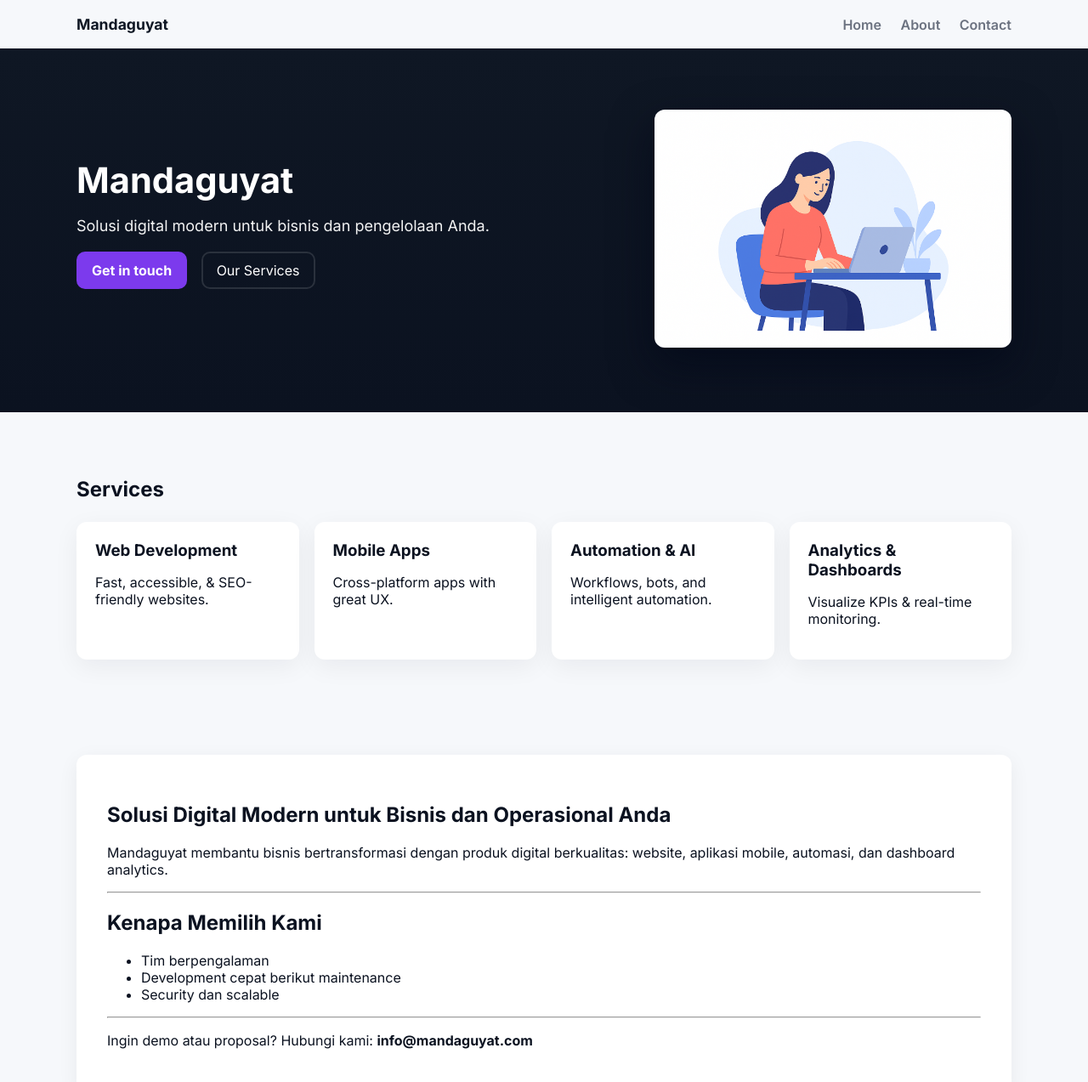
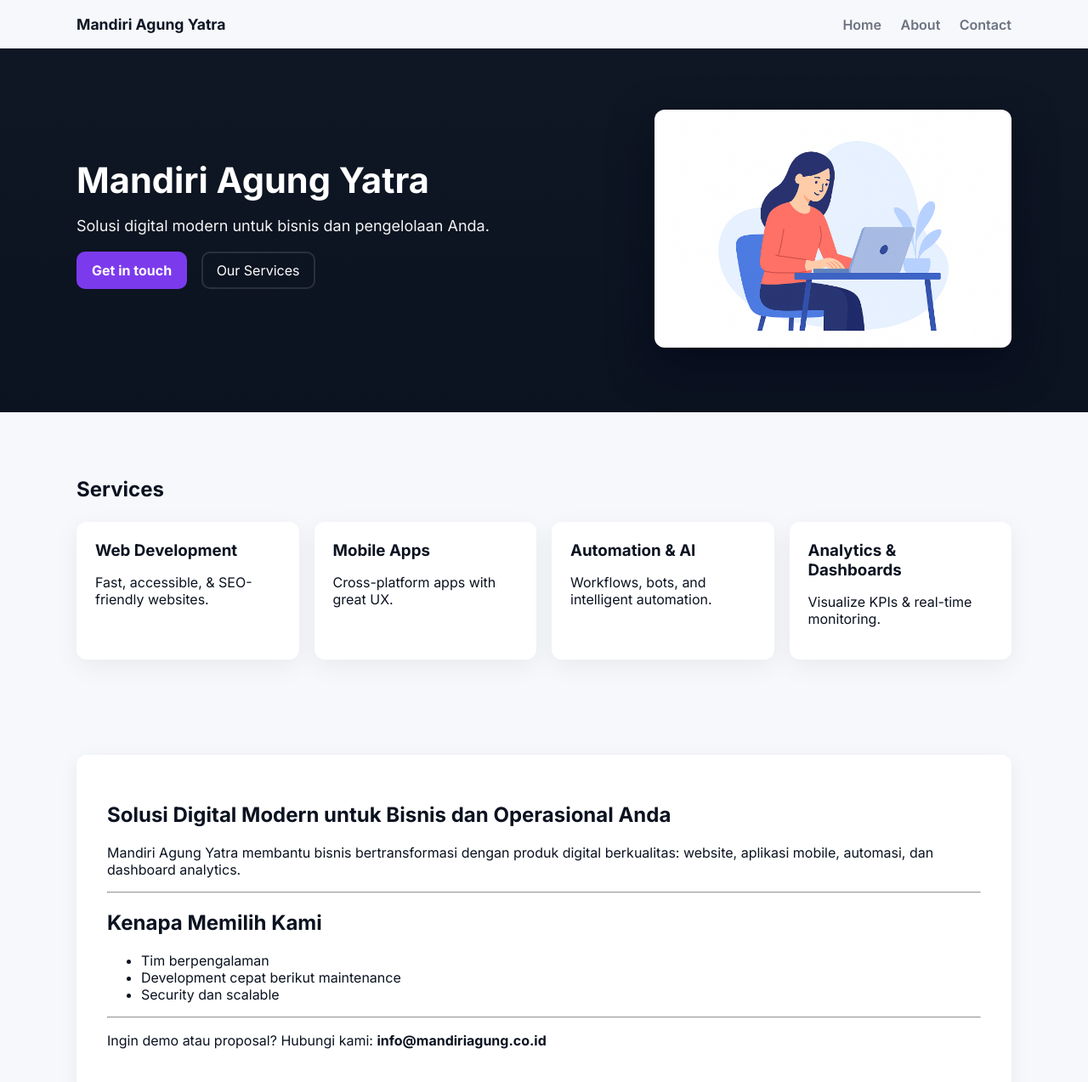
Before and after one commit to rei-gun/mandaguyat-website, a Jekyll site: the page built from index.markdown, in a window 1280 px wide and 1342 px high. Shown: the top 1273 px of the window at 85% size. Built offline with Jekyll 4.4.1, drawn with Linux system fonts in a browser that asks for light colours.

Commit message:
switched mandaguyat to full name

```diff
--- a/_config.yml
+++ b/_config.yml
@@ -1,8 +1,8 @@
-title: Mandaguyat
-email: info@mandaguyat.com
+title: Mandiri Agung Yatra
+email: info@mandiriagung.co.id
 description: Solusi digital modern untuk bisnis dan pengelolaan Anda.
 baseurl: "" # jika di subfolder, isi seperti "/repo"
-url: "https://mandaguyat.com"
+url: "https://mandiriagung.co.id"
 markdown: kramdown
-# theme: mandaguyat
+# theme: mandiri-agung-yatra
 permalink: /:path/
--- a/_includes/head.html
+++ b/_includes/head.html
@@ -1,5 +1,11 @@
 <meta charset="utf-8">
 <meta name="viewport" content="width=device-width, initial-scale=1">
+<!-- Force HTTPS redirect -->
+<script>
+  if (window.location.protocol !== 'https:' && window.location.hostname !== 'localhost' && window.location.hostname !== '127.0.0.1') {
+    window.location.replace('https:' + window.location.href.substring(window.location.protocol.length));
+  }
+</script>
 <title>{{ page.title | default: site.title }} - {{ site.title }}</title>
 <meta name="description" content="{{ page.excerpt | strip_html | truncate: 160 | default: site.description }}">
 <link rel="icon" href="{{ '/favicon.ico' | relative_url }}">
--- a/about.markdown
+++ b/about.markdown
@@ -4,10 +4,10 @@ title: About
 ---
 
 
-## About Mandaguyat
+## About Mandiri Agung Yatra
 
 
-Mandaguyat didirikan untuk membantu UKM dan enterprise membangun sistem digital yang handal.
+Mandiri Agung Yatra didirikan untuk membantu UKM dan enterprise membangun sistem digital yang handal.
 
 
-Kontak: info@mandaguyat.com
+Kontak: info@mandiriagung.co.id
--- a/index.markdown
+++ b/index.markdown
@@ -1,13 +1,13 @@
 ---
 layout: landing
-title: Mandaguyat
+title: Mandiri Agung Yatra
 ---
 
 
 # Solusi Digital Modern untuk Bisnis dan Operasional Anda
 
 
-Mandaguyat membantu bisnis bertransformasi dengan produk digital berkualitas: website, aplikasi mobile, automasi, dan dashboard analytics.
+Mandiri Agung Yatra membantu bisnis bertransformasi dengan produk digital berkualitas: website, aplikasi mobile, automasi, dan dashboard analytics.
 
 
 ---
@@ -24,4 +24,4 @@ Mandaguyat membantu bisnis bertransformasi dengan produk digital berkualitas: we
 ---
 
 
-Ingin demo atau proposal? Hubungi kami: **info@mandaguyat.com**
+Ingin demo atau proposal? Hubungi kami: **info@mandiriagung.co.id**
```
